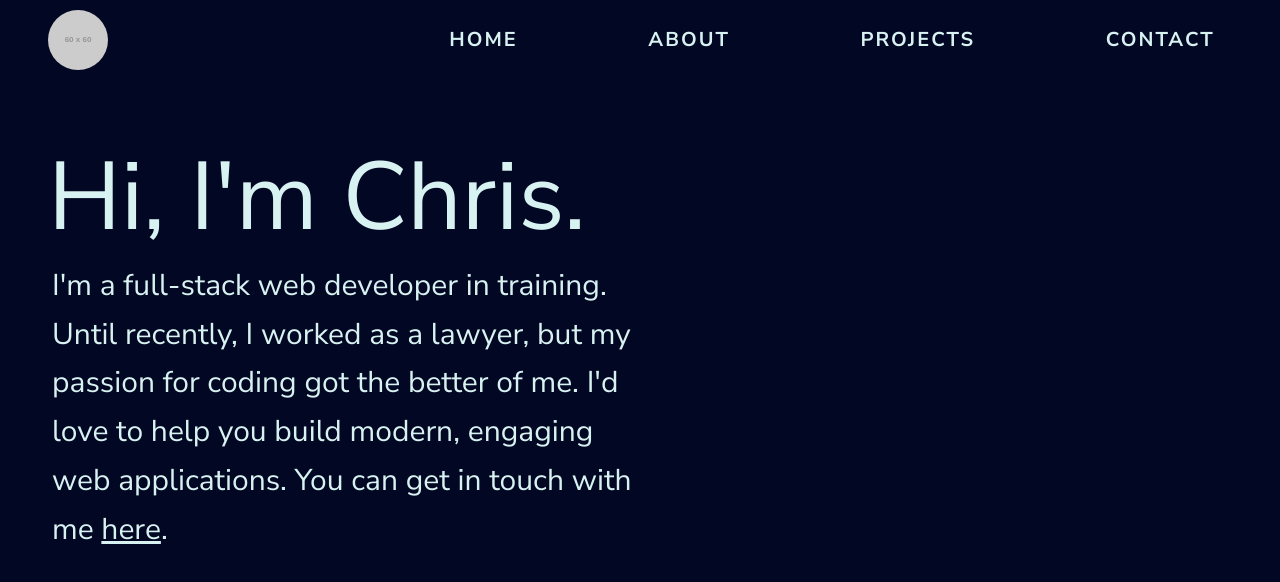
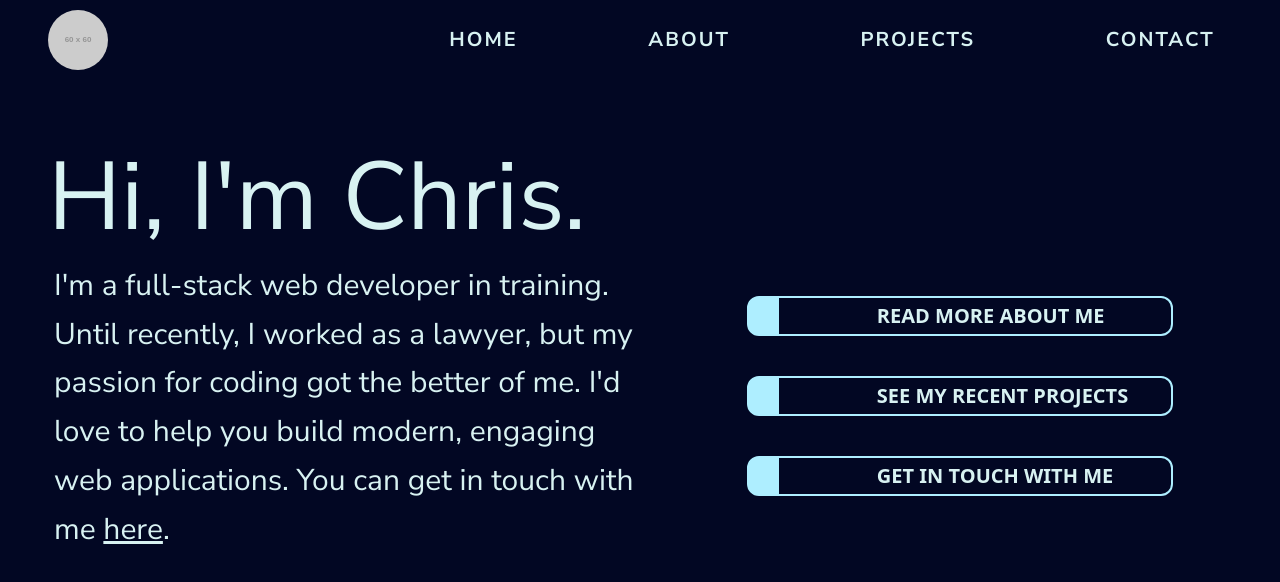
Before and after one commit to chris-kamp/portfolio-react, a React (Create React App) app: page / in a window 1280 px wide. Shown: the top 582 px of the page. Built offline with nearby package versions, Linux system fonts and the light colour scheme.

Commit message:
add links to home screen

```diff
--- a/src/assets/main.css
+++ b/src/assets/main.css
@@ -1,3 +1,4 @@
 @tailwind base;
 @tailwind components;
 @tailwind utilities;
+@import "./style.css"
--- /dev/null
+++ b/src/assets/style.css
@@ -0,0 +1,10 @@
+.link-fill {
+  border-left: solid 24px #AEEEFF;
+  background: linear-gradient(to right, transparent 50%, #AEEEFF 50%);
+  background-size: 200% 100%;
+  transition: 1s;
+}
+
+.link-fill:hover {
+  background-position: -20% 0;
+}
--- a/src/components/Home.js
+++ b/src/components/Home.js
@@ -1,14 +1,14 @@
 import Navbar from "./Navbar"
+import HomeBlurb from "./HomeBlurb"
+import HomeLinks from "./HomeLinks"
 
 const Home = () => {
   return (
     <div className="h-screen grid grid-rows-2af">
       <Navbar />
-      <div className="w-1/2 flex items-center h-4/6">
-        <div className="ml-12 mt-16 ">
-          <h1 className="font-nunito text-8xl text-iceBlue mb-4">Hi, I'm Chris.</h1>
-          <p className="font-nunito text-3xl leading-relaxed text-iceBlue ml-1">I'm a full-stack web developer in training. Until recently, I worked as a lawyer, but my passion for coding got the better of me. I'd love to help you build modern, engaging web applications. You can get in touch with me <a href="#" className="underline">here</a>.</p>
-        </div>
+      <div className="grid grid-cols-2">
+        <HomeBlurb />
+        <HomeLinks />
       </div>
     </div>
 
--- /dev/null
+++ b/src/components/HomeBlurb.js
@@ -0,0 +1,12 @@
+const HomeBlurb = () => {
+  return (
+  <div className="flex items-center h-4/6">
+    <div className="ml-12 mt-16 p-0">
+      <h1 className="font-nunito text-8xl text-light mb-4">Hi, I'm Chris.</h1>
+      <p className="font-nunito text-3xl leading-relaxed text-light ml-1.5">I'm a full-stack web developer in training. Until recently, I worked as a lawyer, but my passion for coding got the better of me. I'd love to help you build modern, engaging web applications. You can get in touch with me <a href="#" className="underline">here</a>.</p>
+    </div>
+  </div>
+  )
+}
+
+export default HomeBlurb
--- /dev/null
+++ b/src/components/HomeLink.js
@@ -0,0 +1,13 @@
+const HomeLink = ({ text }) => {
+  return (
+    <a
+      href="#"
+      className="border-2 border-primary border-l-32 rounded-xl bg-dark w-4/6 h-10 mb-10 flex link-fill"
+    >
+      <div className="w-3/12"></div>
+      <span className="flex items-center text-xl font-bold text-light">{text}</span>
+    </a>
+  );
+};
+
+export default HomeLink;
--- /dev/null
+++ b/src/components/HomeLinks.js
@@ -0,0 +1,13 @@
+import HomeLink from "./HomeLink"
+
+const HomeLinks = () => {
+  return (
+    <div className="h-4/6 flex flex-col justify-center items-center w-full pt-48">
+      <HomeLink text="READ MORE ABOUT ME"/>
+      <HomeLink text="SEE MY RECENT PROJECTS"/>
+      <HomeLink text="GET IN TOUCH WITH ME"/>
+    </div>
+  )
+}
+
+export default HomeLinks
--- a/src/components/Navbar.js
+++ b/src/components/Navbar.js
@@ -2,7 +2,7 @@ import NavItem from "./NavItem"
 
 const Navbar = () => {
   return (
-    <nav className="h-20 text-iceBlue font-nunito font-bold text-xl flex justify-between">
+    <nav className="h-20 text-light font-nunito font-bold text-xl flex justify-between">
       <div className="ml-12 flex min-w-max items-center w-32">
         <img
           src="https://via.placeholder.com/60"
--- a/tailwind.config.js
+++ b/tailwind.config.js
@@ -7,13 +7,18 @@ module.exports = {
       colors: {
         blueGray: colors.blueGray,
         dark: "#020723",
-        iceBlue: "#D8F2F2",
+        light: "#D8F2F2",
+        primary: "#AEEEFF",
       },
       fontFamily: {
         nunito: ['"Nunito Sans"', "sans-serif"],
       },
       gridTemplateRows: {
         "2af": "auto 1fr",
+      },
+      borderWidth: {
+        16: "16px",
+        32: "32px",
       },
     },
   },
```
